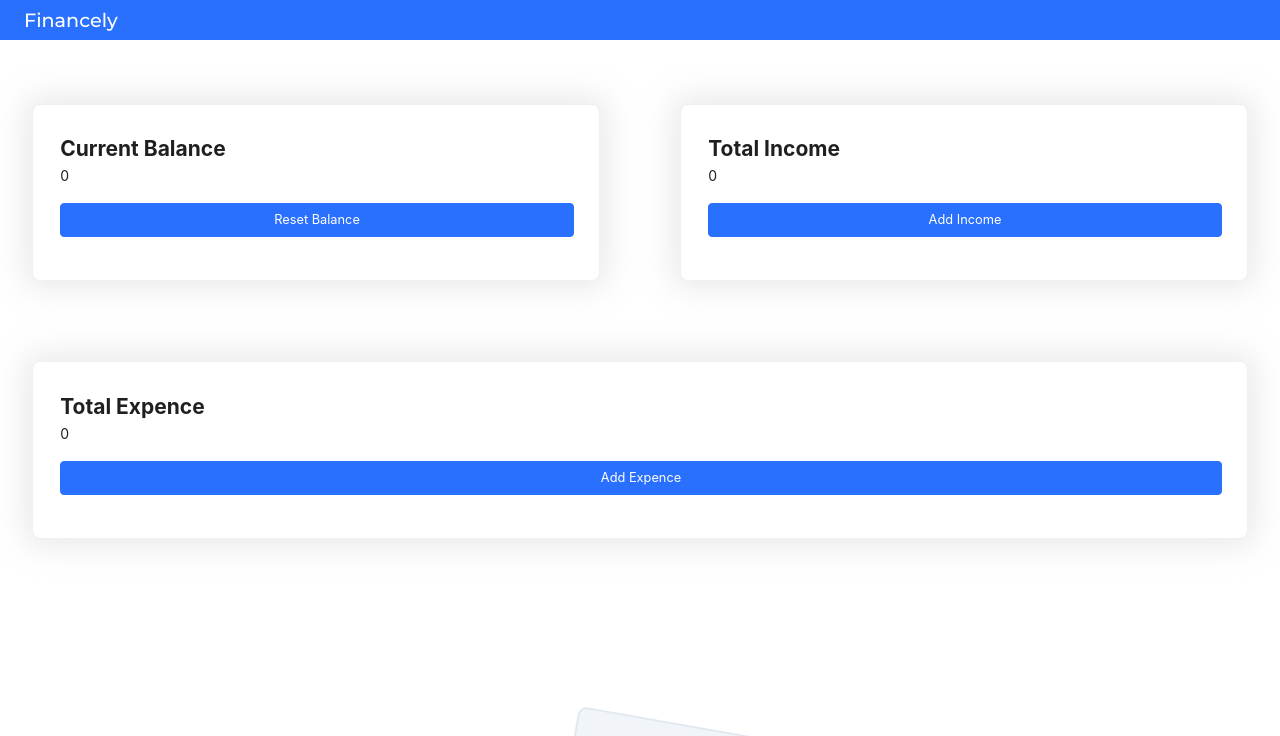
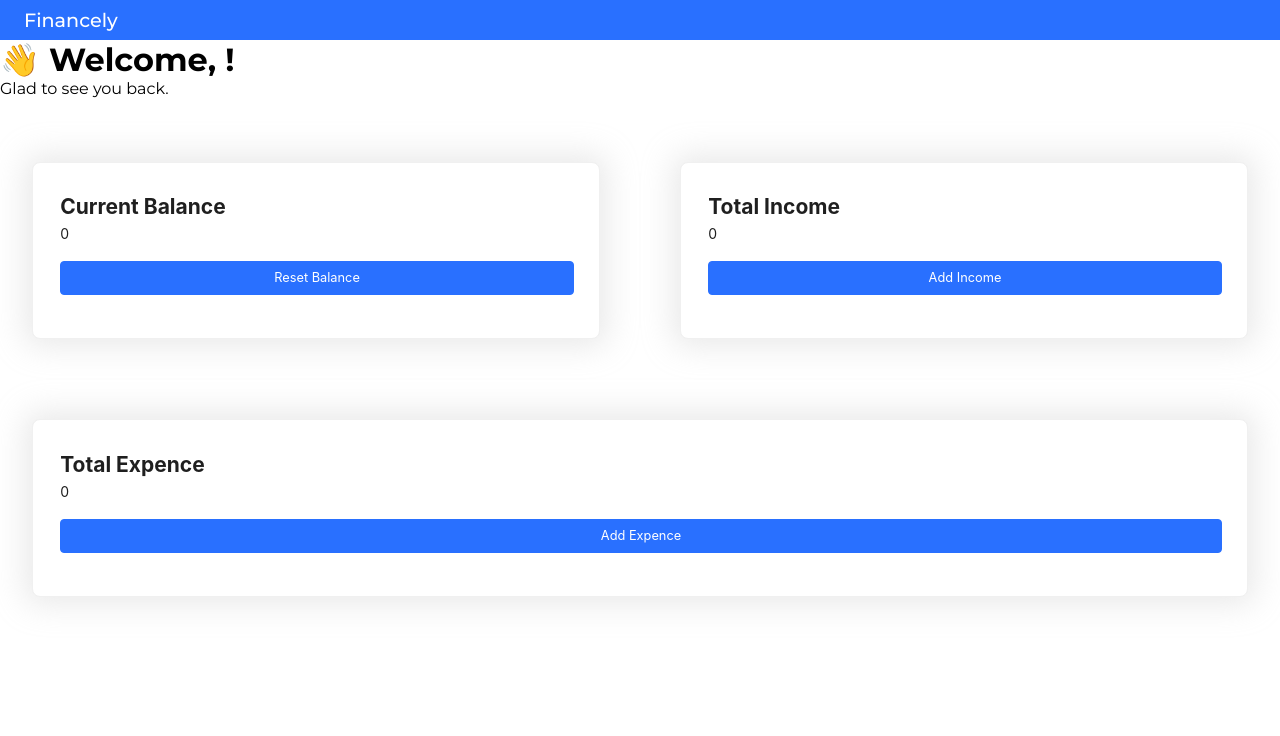
Before and after one commit to Divyarth-jha/Financely, a React (Create React App) app: page /dashboard in a window 1280 px wide. Shown: the top 736 px of the page. Built offline with nearby package versions, Linux system fonts and the light colour scheme; no server answers.

Commit message:
add reset transtaction

```diff
--- a/src/components/SignupSignin/index.js
+++ b/src/components/SignupSignin/index.js
@@ -13,7 +13,10 @@ import { auth, setDoc, db, doc, provider } from '../../firebase';
 import { useNavigate } from "react-router-dom";
 import { getDoc } from 'firebase/firestore';
 
+
+
 const SignupSignin = () => {
+
   const [Name, setName] = useState("");
   const [Email, setEmail] = useState("");
   const [Password, setPassword] = useState("");
--- a/src/components/cards/card.js
+++ b/src/components/cards/card.js
@@ -2,15 +2,18 @@ import React from 'react'
 import "./card.css"
 import {Row,Card} from 'antd'
 import Button from '../button/button'
-function Cards  ({showExpenseModal,showIncomeModal,income,expense,totalBalance})  {
+
+function Cards  ({showExpenseModal,showIncomeModal,income,expense,totalBalance,resetTransactions})  {
   return (
     <div>
+
+
       <Row className='my-row'>
        <Card className="my-card"
        >
         <h2>Current Balance</h2>
         <p className='my-p'>{totalBalance}</p>
-        <Button text="Reset Balance" blue={true}></Button>
+        <Button text="Reset Balance" blue={true} onClick={resetTransactions} ></Button>
 
        </Card>
 
--- /dev/null
+++ b/src/components/welcome/welcom.css
@@ -0,0 +1,16 @@
+.welcome-container {
+  text-align: center;
+  margin-top: 120px;
+  font-family: "Poppins", sans-serif;
+}
+
+.welcome-container h1 {
+  font-size: 2.5rem;
+  color: #2c3e50;
+}
+
+.welcome-container p {
+  margin-top: 8px;
+  font-size: 1.2rem;
+  color: #555;
+}
--- /dev/null
+++ b/src/components/welcome/welcome.js
@@ -0,0 +1,28 @@
+import React, { useEffect, useState } from "react";
+import { onAuthStateChanged } from "firebase/auth";
+import { auth } from "../../firebase";
+
+function Welcome() {
+  const [userName, setUserName] = useState("");
+
+  useEffect(() => {
+    const unsubscribe = onAuthStateChanged(auth, (user) => {
+      if (user) {
+        // Firebase automatically provides displayName for Google users
+        // and you set it manually for Email/Password users
+        setUserName(user.displayName || "User");
+      }
+    });
+
+    return () => unsubscribe();
+  }, []);
+
+  return (
+    <div className="welcome-container">
+      <h1>👋 Welcome, {userName}!</h1>
+      <p>Glad to see you back.</p>
+    </div>
+  );
+}
+
+export default Welcome;
--- a/src/pages/Dashboard.js
+++ b/src/pages/Dashboard.js
@@ -4,13 +4,15 @@ import Header from '../components/Header';
 import Cards from '../components/cards/card';
 import AddExpenseModal from '../components/Modals/addexpense';
 import AddIncomeModal from '../components/Modals/addincome';
-import { addDoc, collection, getDocs, query } from 'firebase/firestore';
+import { deleteDoc, doc, addDoc, collection, getDocs, query } from 'firebase/firestore';
 import { auth, db } from '../firebase';
 import { toast } from 'react-toastify';
 import { useAuthState } from 'react-firebase-hooks/auth';
 import TransactionsTable from '../components/TransactionTable';
 import Chart from '../components/Charts/Charts';
 import NoTransactions from '../components/NOtransaction';
+import Welcome from '../components/welcome/welcome';
+
 
 const Dashboard = () => {
   const [loading, setLoading] = useState(false);
@@ -45,6 +47,48 @@ const Dashboard = () => {
     addTransaction(newTransaction);
   };
 
+
+
+
+  async function resetTransactions() {
+  if (!user) return;
+  try {
+    setLoading(true);
+
+    const q = query(collection(db, `users/${user.uid}/transactions`));
+    const querySnapshot = await getDocs(q);
+
+    if (querySnapshot.empty) {
+      toast.info("No transactions to reset.");
+      setLoading(false);
+      return;
+    }
+
+    // Delete all documents
+    const deletePromises = querySnapshot.docs.map((document) =>
+      deleteDoc(doc(db, `users/${user.uid}/transactions`, document.id))
+    );
+
+    await Promise.all(deletePromises);
+
+    // Reset local state
+    setTransactions([]);
+    setIncome(0);
+    setExpense(0);
+    setTotalBalance(0);
+
+    toast.success("All transactions have been reset!");
+  } catch (e) {
+    console.error("Error resetting transactions:", e);
+    toast.error("Could not reset transactions");
+  } finally {
+    setLoading(false);
+  }
+}
+
+
+
+  // adddtransaction
  async function addTransaction(transaction, many) {
   if (!user) return;
   try {
@@ -75,11 +119,11 @@ const Dashboard = () => {
         const q = query(collection(db, `users/${user.uid}/transactions`));
         const querySnapshot = await getDocs(q);
         let transactionsArray = [];
-        querySnapshot.forEach(doc => {
-          transactionsArray.push(doc.data());
+        querySnapshot.forEach((docSnap) => {
+        transactionsArray.push({ id: docSnap.id, ...docSnap.data() });
         });
         setTransactions(transactionsArray);
-        console.log("Transaction array", transactionsArray);
+        // console.log("Transaction array", transactionsArray);
         toast.success("Transactions fetched");
       } catch (e) {
         console.error("Error fetching transactions:", e);
@@ -108,6 +152,8 @@ const Dashboard = () => {
     setTotalBalance(incomeTotal - expensesTotal);
   }
 
+
+
  let shortedTransactions = [...transactions].sort((a, b) => {
   return new Date(a.date) - new Date(b.date);
 });
@@ -120,12 +166,14 @@ const Dashboard = () => {
         <p>Loading....</p>
       ) : (
         <>
+         <Welcome/>
           <Cards
             income={income}
             expense={expense}
             totalBalance={totalBalance}
             showExpenseModal={showExpenseModal}
             showIncomeModal={showIncomeModal}
+             resetTransactions={resetTransactions}
           />
           {transactions && transactions.length!= 0 ? <Chart shortedTransactions={shortedTransactions} /> : <NoTransactions/>}
 
```
